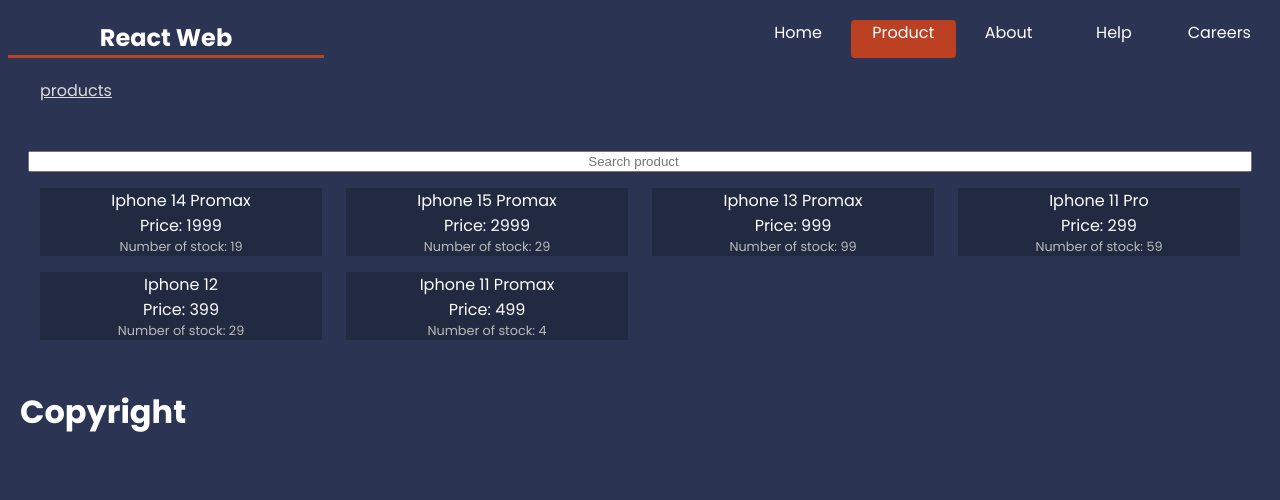
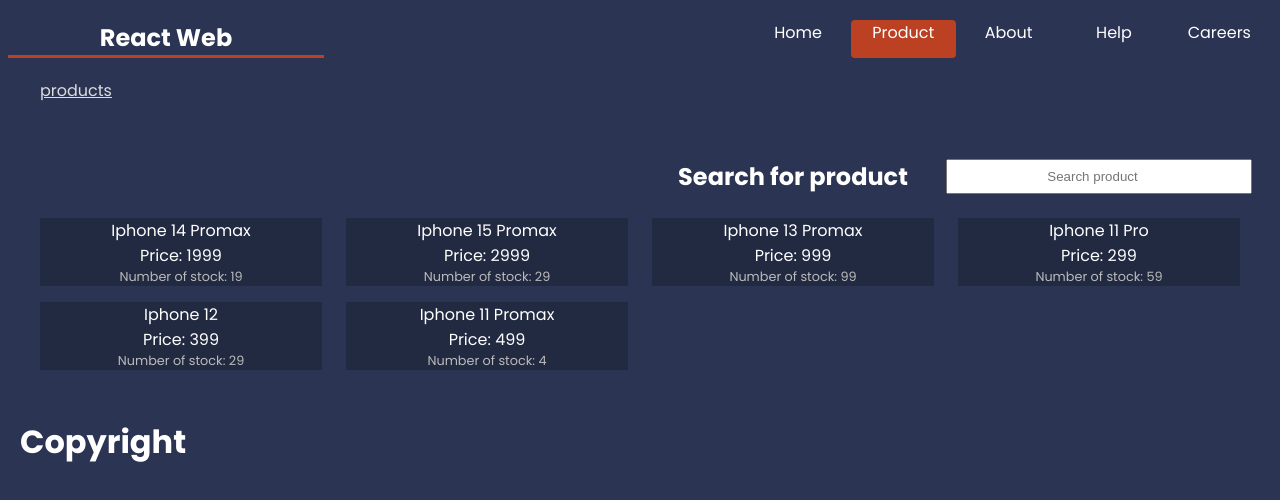
Before and after one commit to Silvery86/Project_Web, a React (Create React App) app: page /products in a window 1280 px wide. Shown: the top 500 px of the page. Built offline with nearby package versions, Linux system fonts and the light colour scheme; data requests are answered from the project's data file.

Commit message:
separate search to other component and will sent searchvalue back to parent component

```diff
--- a/src/App.css
+++ b/src/App.css
@@ -134,6 +134,7 @@
  color: #bbb;
 }
 /* search box */
-.products input{
+.products .search-box input{
   color: black;
+
 }
--- /dev/null
+++ b/src/components/Search.js
@@ -0,0 +1,13 @@
+
+
+export default function Search(props) {
+
+  return (
+    <div className="search-box row">
+      <h2 className="col l-o-6 l-3 m-6 c-6">Search for product</h2>
+        <input className="col l-3 m-6 c-6" type="search" placeholder="Search product" onChange={(event) => {
+            props.searchValue(event.target.value.toLocaleLowerCase())
+        }}/>
+    </div>
+  )
+}
--- a/src/pages/products/Products.js
+++ b/src/pages/products/Products.js
@@ -1,26 +1,27 @@
 import React, { useEffect, useState } from 'react'
 import { Link, useLoaderData } from 'react-router-dom'
+import Search from '../../components/Search';
 
 export default function Products() {
   const [products, setProducts] = useState([])
-  const [searchField, setSearchField] = useState('')
+  let [searchField, setSearchField] = useState('')
   const fetchData = useLoaderData();
   useEffect(() => {
     setProducts(fetchData)
   },[fetchData])
 
-
   const filterProducts = products.filter((product) => {
     return product.productname.toLocaleLowerCase().includes(searchField);
   })
 
+
   return (
     <div className='products row'>
-        <input className="search-box col l-12 m-12 c-12" type="search" placeholder="Search product" onChange={(event) => {
-            const searchField = event.target.value.toLocaleLowerCase();
-            return setSearchField(searchField)
+        <div className='col l-12 m-12 c-12'>
+            <Search searchValue={setSearchField}/>
+        </div>
 
-        }}/>
+
         {filterProducts.map(product => (
             <Link className="col l-3 m-6 c-6" to={product.id.toString()} key={product.id}>
             <p>{product.productname}</p>
```
